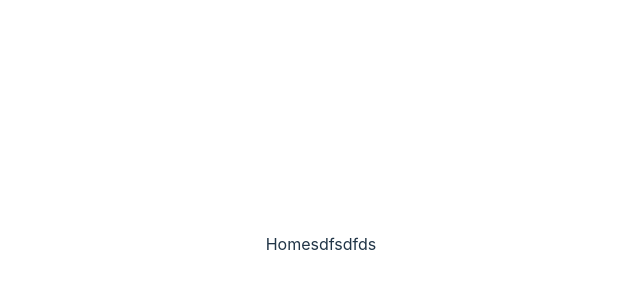
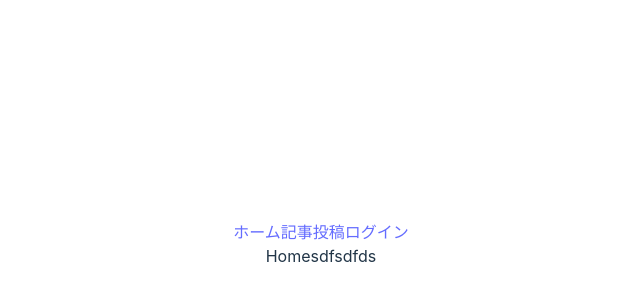
Before and after one commit to aki05162525/blog-with-react-and-firebase, a React (Vite) app: page / in a window 1280 px wide. Shown: the part 156-456 px from the top of the page, without its empty margins (319-959 px from the left). Built offline with nearby package versions, Linux system fonts and the light colour scheme.

Commit message:
ナビゲーションバーのひな形作成

```diff
--- a/src/App.jsx
+++ b/src/App.jsx
@@ -5,10 +5,12 @@
 import CreatePost from "./components/CreatePost";
 import Login from "./components/Login";
 import Logout from "./components/Logout";
+import Navbar from "./components/Navbar";
 
 function App() {
   return (
     <Router>
+      <Navbar />
       <Routes>
         <Route path="/" element={<Home />}></Route>
         <Route path="/createpost" element={<CreatePost />}></Route>
--- /dev/null
+++ b/src/components/Navbar.jsx
@@ -0,0 +1,14 @@
+import React from "react";
+import { Link } from "react-router-dom";
+
+function Navbar() {
+  return (
+    <nav>
+      <Link to="/">ホーム</Link>
+      <Link to="/createPost">記事投稿</Link>
+      <Link to="/Login">ログイン</Link>
+    </nav>
+  );
+}
+
+export default Navbar;
```
